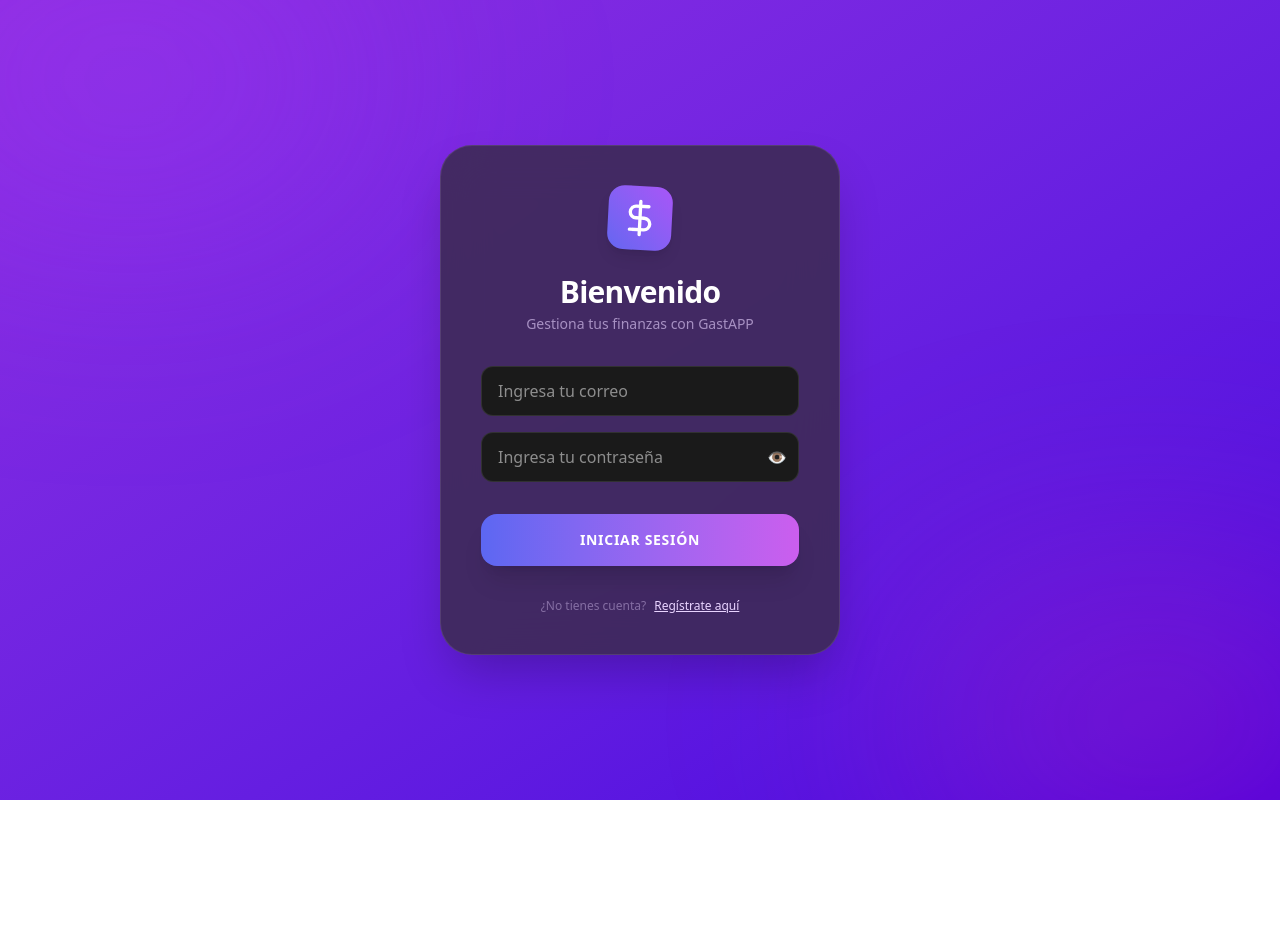
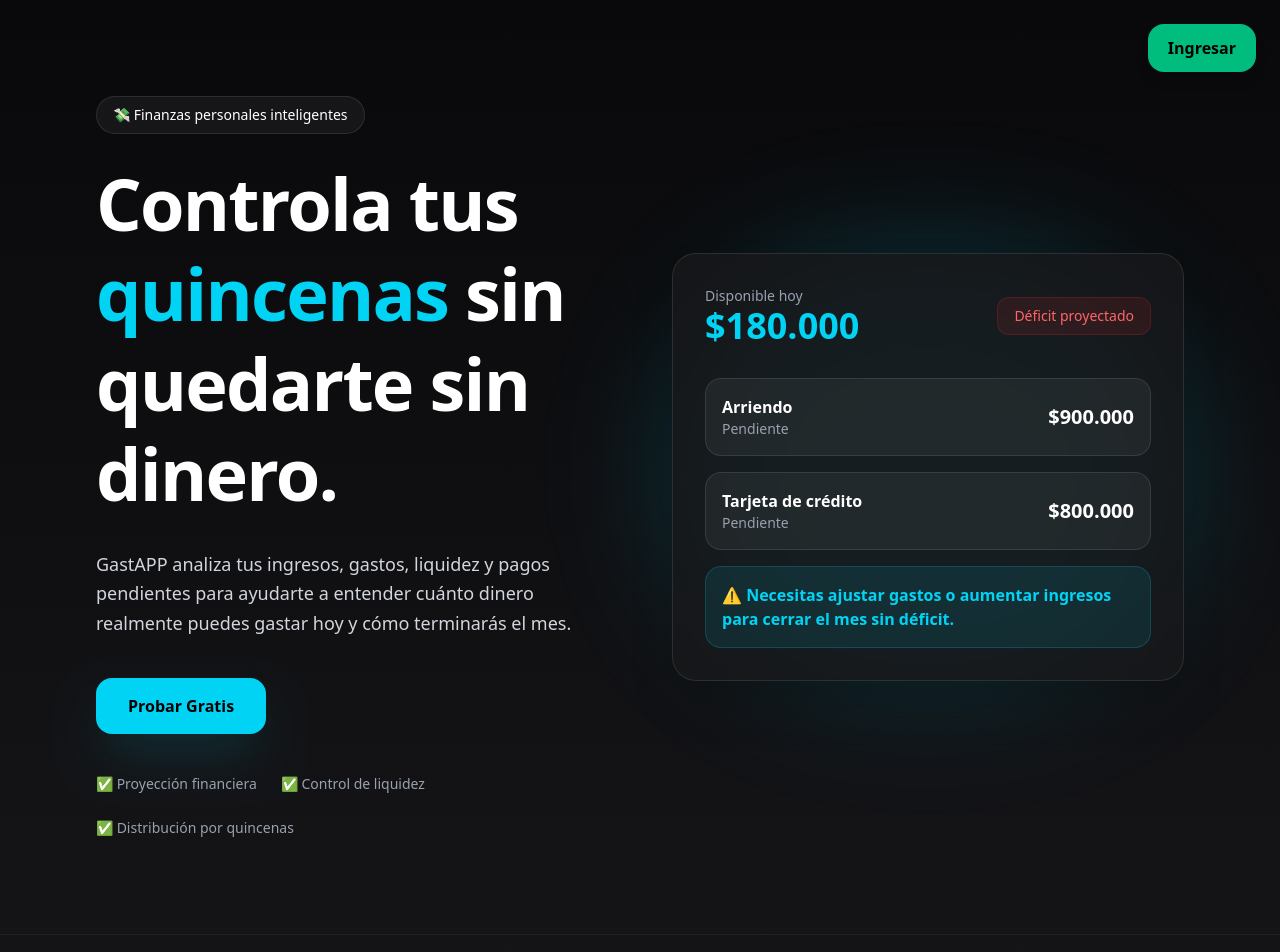
Before and after one commit to Javilaamaya97/GastApp, a React (Vite) app: page / in a window 1280 px wide. Shown: the top 952 px of the page. Before the commit the page ends 800 px from the top, so only its background shows below. Built offline with nearby package versions, Linux system fonts and the light colour scheme; no server answers.

Commit message:
LANDING PAGE

```diff
--- a/src/App.tsx
+++ b/src/App.tsx
@@ -1,17 +1,69 @@
-import { useState } from "react";
 import Login from "./components/Login";
 import Dashboard from "./components/Dashboard";
+import LandingPage from "./pages/LandingPage";
+import { useEffect, useState } from "react";
+import { getSession } from "./services/authService";
+import { supabase } from "./lib/supabaseClient";
 
 export default function App() {
+
+  useEffect(() => {
+
+  const checkSession = async () => {
+
+    const session = await getSession();
+
+    setIsLoggedIn(!!session);
+
+  };
+
+  checkSession();
+
+  const {
+    data: { subscription },
+  } = supabase.auth.onAuthStateChange((_event, session) => {
+
+    setIsLoggedIn(!!session);
+
+  });
+
+  return () => {
+    subscription.unsubscribe();
+  };
+
+}, []);
+
   const [isLoggedIn, setIsLoggedIn] = useState(false);
+  const [showLogin, setShowLogin] = useState(false);
 
   return (
     <div className="antialiased">
+
       {isLoggedIn ? (
+
         <Dashboard onLogout={() => setIsLoggedIn(false)} />
+
+      ) : showLogin ? (
+
+        <Login onLogin={() => setIsLoggedIn(true)} />
+
       ) : (
-        <Login onLogin={() => setIsLoggedIn(true)} />
+
+        <div className="relative">
+
+          <button
+            onClick={() => setShowLogin(true)}
+            className="fixed top-6 right-6 z-50 bg-emerald-500 hover:bg-emerald-400 text-black font-bold px-5 py-3 rounded-2xl shadow-lg transition-all"
+          >
+            Ingresar
+          </button>
+
+          <LandingPage onStart={() => setShowLogin(true)} />
+
+        </div>
+
       )}
+
     </div>
   );
 }
--- a/src/components/Dashboard.tsx
+++ b/src/components/Dashboard.tsx
@@ -38,6 +38,8 @@
 import { Income } from "../types";
 import { useEffect } from "react";
 import { supabase } from "../lib/supabaseClient";
+import { signOut } from "../services/authService";
+
 
 interface DashboardProps {
   onLogout: () => void;
@@ -1193,7 +1195,10 @@
   {theme === "dark" ? "🌞 Claro" : "🌙 Oscuro"}
 </button>
           <button
-            onClick={onLogout}
+            onClick={async () => {
+  await signOut();
+  onLogout();
+}}
             className="flex items-center gap-2 text-gray-400 hover:text-white transition-colors"
           >
             <LogOut className="w-5 h-5" />
--- /dev/null
+++ b/src/pages/LandingPage.tsx
@@ -0,0 +1,172 @@
+export default function GastAppLandingPage({
+  onStart
+}: {
+  onStart: () => void;
+}) {
+  return (
+    <div className="min-h-screen bg-gradient-to-b from-zinc-950 via-zinc-900 to-black text-white overflow-hidden">
+      {/* HERO */}
+      <section className="relative px-6 py-24 md:px-16 lg:px-24">
+        <div className="max-w-7xl mx-auto grid lg:grid-cols-2 gap-16 items-center">
+          <div>
+            <div className="inline-flex items-center rounded-full border border-white/10 bg-white/5 px-4 py-2 text-sm mb-6">
+              💸 Finanzas personales inteligentes
+            </div>
+
+            <h1 className="text-5xl md:text-7xl font-black leading-tight tracking-tight">
+              Controla tus
+              <span className="text-cyan-400"> quincenas </span>
+              sin quedarte sin dinero.
+            </h1>
+
+            <p className="mt-8 text-lg text-gray-300 leading-relaxed max-w-2xl">
+              GastAPP analiza tus ingresos, gastos, liquidez y pagos pendientes
+              para ayudarte a entender cuánto dinero realmente puedes gastar
+              hoy y cómo terminarás el mes.
+            </p>
+
+            <div className="mt-10 flex flex-wrap gap-4">
+              <button
+  onClick={onStart}
+  className="bg-cyan-400 hover:bg-cyan-300 text-black font-bold px-8 py-4 rounded-2xl transition-all shadow-2xl shadow-cyan-400/20"
+>
+  Probar Gratis
+</button>
+
+
+            </div>
+
+            <div className="mt-10 flex flex-wrap gap-6 text-sm text-gray-400">
+              <div>✅ Proyección financiera</div>
+              <div>✅ Control de liquidez</div>
+              <div>✅ Distribución por quincenas</div>
+            </div>
+          </div>
+
+          {/* MOCKUP */}
+          <div className="relative">
+            <div className="absolute inset-0 bg-cyan-400/20 blur-3xl rounded-full" />
+
+            <div className="relative rounded-3xl border border-white/10 bg-zinc-900/80 backdrop-blur p-8 shadow-2xl">
+              <div className="flex items-center justify-between mb-8">
+                <div>
+                  <p className="text-sm text-gray-400">Disponible hoy</p>
+                  <h2 className="text-4xl font-black text-cyan-400">
+                    $180.000
+                  </h2>
+                </div>
+
+                <div className="bg-red-500/10 text-red-400 px-4 py-2 rounded-xl text-sm border border-red-500/20">
+                  Déficit proyectado
+                </div>
+              </div>
+
+              <div className="space-y-4">
+                <div className="rounded-2xl bg-white/5 border border-white/10 p-4 flex items-center justify-between">
+                  <div>
+                    <p className="font-semibold">Arriendo</p>
+                    <p className="text-sm text-gray-400">Pendiente</p>
+                  </div>
+
+                  <p className="font-bold text-xl">$900.000</p>
+                </div>
+
+                <div className="rounded-2xl bg-white/5 border border-white/10 p-4 flex items-center justify-between">
+                  <div>
+                    <p className="font-semibold">Tarjeta de crédito</p>
+                    <p className="text-sm text-gray-400">Pendiente</p>
+                  </div>
+
+                  <p className="font-bold text-xl">$800.000</p>
+                </div>
+
+                <div className="rounded-2xl bg-cyan-400/10 border border-cyan-400/20 p-4">
+                  <p className="text-cyan-400 font-semibold">
+                    ⚠️ Necesitas ajustar gastos o aumentar ingresos para cerrar el mes sin déficit.
+                  </p>
+                </div>
+              </div>
+            </div>
+          </div>
+        </div>
+      </section>
+
+      {/* FEATURES */}
+      <section className="px-6 py-20 md:px-16 lg:px-24 border-t border-white/5">
+        <div className="max-w-7xl mx-auto">
+          <div className="text-center mb-16">
+            <p className="text-cyan-400 font-semibold uppercase tracking-widest mb-4">
+              Características
+            </p>
+
+            <h2 className="text-4xl md:text-5xl font-black">
+              Mucho más que registrar gastos
+            </h2>
+          </div>
+
+          <div className="grid md:grid-cols-2 lg:grid-cols-3 gap-6">
+            {[
+              {
+                title: "Liquidez real",
+                desc: "Entiende cuánto dinero realmente puedes usar hoy.",
+              },
+              {
+                title: "Proyección mensual",
+                desc: "Detecta si terminarás el mes en déficit o superávit.",
+              },
+              {
+                title: "Reservas inteligentes",
+                desc: "Aparta automáticamente dinero para gastos pendientes.",
+              },
+              {
+                title: "Control por quincenas",
+                desc: "Distribuye gastos según tus ingresos recurrentes.",
+              },
+              {
+                title: "Alertas financieras",
+                desc: "Recibe advertencias antes de quedarte sin dinero.",
+              },
+              {
+                title: "Dashboard interactivo",
+                desc: "Visualiza fácilmente tu situación financiera.",
+              },
+            ].map((item) => (
+              <div
+                key={item.title}
+                className="rounded-3xl border border-white/10 bg-white/5 p-8 hover:bg-white/[0.07] transition-all"
+              >
+                <h3 className="text-2xl font-bold mb-4">{item.title}</h3>
+                <p className="text-gray-400 leading-relaxed">{item.desc}</p>
+              </div>
+            ))}
+          </div>
+        </div>
+      </section>
+
+      {/* CTA */}
+      <section className="px-6 py-24 md:px-16 lg:px-24">
+        <div className="max-w-5xl mx-auto text-center rounded-[40px] border border-white/10 bg-gradient-to-b from-cyan-400/10 to-transparent p-12 md:p-20">
+          <h2 className="text-4xl md:text-6xl font-black leading-tight">
+            Empieza a entender tu dinero de verdad.
+          </h2>
+
+          <p className="mt-6 text-gray-300 text-lg max-w-2xl mx-auto leading-relaxed">
+            GastAPP te ayuda a evitar déficit, organizar tus quincenas y tomar mejores decisiones financieras.
+          </p>
+
+          <button
+  onClick={onStart}
+  className="inline-flex mt-10 bg-cyan-400 hover:bg-cyan-300 text-black font-bold px-10 py-5 rounded-2xl transition-all shadow-2xl shadow-cyan-400/20"
+>
+  Probar GastAPP Gratis
+</button>
+        </div>
+      </section>
+
+      {/* FOOTER */}
+      <footer className="border-t border-white/5 px-6 py-8 text-center text-gray-500 text-sm">
+        © 2026 GastAPP — Developed by Marcela Ávila
+      </footer>
+    </div>
+  );
+}
--- a/src/services/authService.ts
+++ b/src/services/authService.ts
@@ -26,3 +26,7 @@
   const { data } = await supabase.auth.getUser();
   return data.user;
 };
+export const getSession = async () => {
+  const { data } = await supabase.auth.getSession();
+  return data.session;
+};
```
Also changed, not shown: 2 other files (tests, documents, lock files or other folders).
